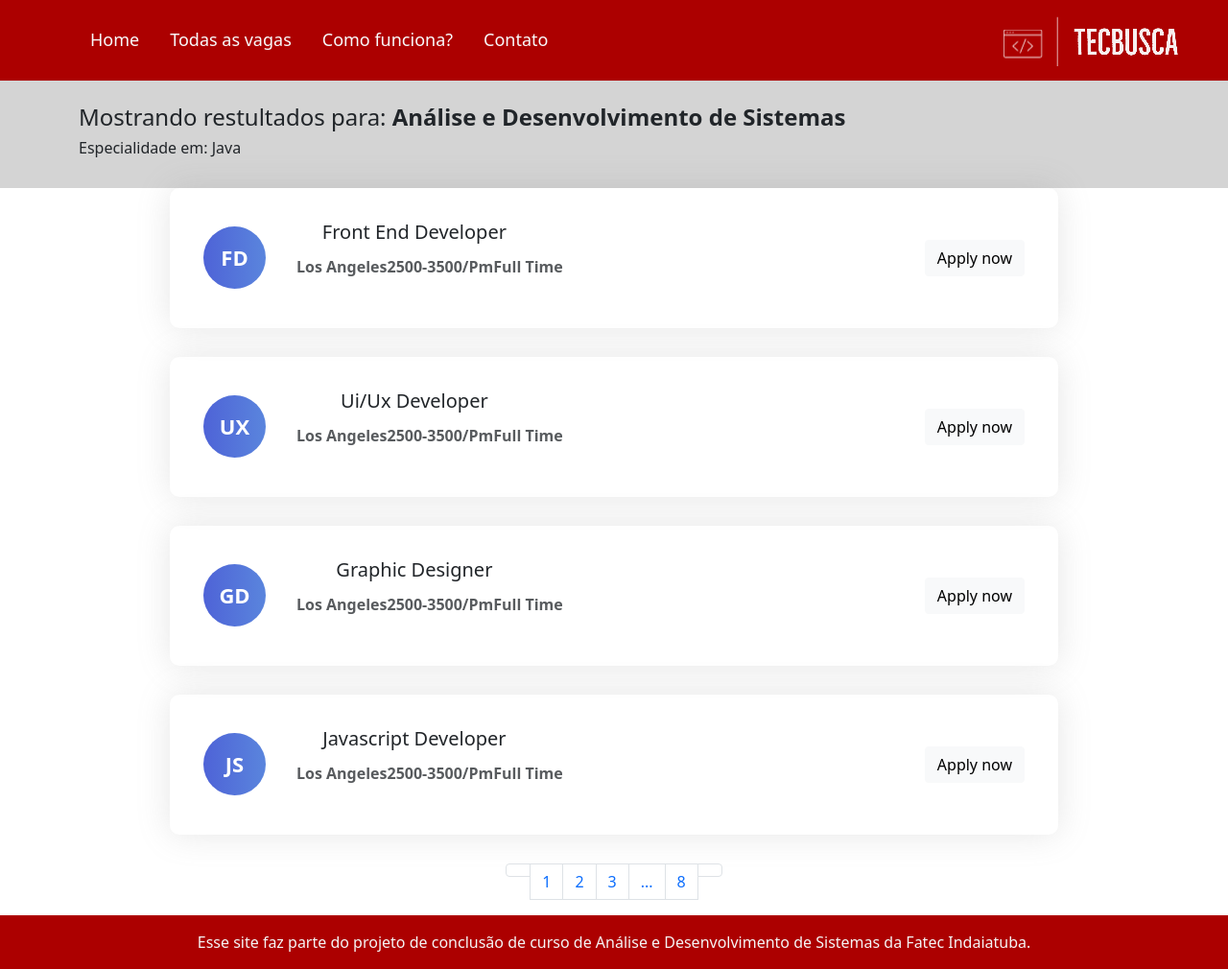
After one commit to YuriQueriquelli/tecbusca, a Flask app: page /vagas in a window 1280 px wide. The commit adds this page. Shown: the whole page at 96% size. Run offline with Flask 2, Linux system fonts and the light colour scheme; some libraries are stand-ins or nearby versions.

Commit message:
Pagina de vagas

```diff
--- a/app.py
+++ b/app.py
@@ -12,5 +12,9 @@ db=SQLAlchemy(app)
 def index():
     return render_template('index.html')
 
+@app.route('/vagas', methods=['GET', 'POST'])
+def vagas():
+    return render_template('vagas.html')
+
 if __name__ == '__main__':
     app.run(port='9090', debug=True)
--- a/static/style.css
+++ b/static/style.css
@@ -16,3 +16,179 @@
     border: 0;
     border-top: 1px solid rgba(0, 0, 0, 0.1);
   }
+
+
+/* ===== Career ===== */
+.career-form {
+  background-color: #4e63d7;
+  border-radius: 5px;
+  padding: 0 16px;
+}
+
+.career-form .form-control {
+  background-color: rgba(255, 255, 255, 0.2);
+  border: 0;
+  padding: 12px 15px;
+  color: #fff;
+}
+
+.career-form .form-control::-webkit-input-placeholder {
+  /* Chrome/Opera/Safari */
+  color: #fff;
+}
+
+.career-form .form-control::-moz-placeholder {
+  /* Firefox 19+ */
+  color: #fff;
+}
+
+.career-form .form-control:-ms-input-placeholder {
+  /* IE 10+ */
+  color: #fff;
+}
+
+.career-form .form-control:-moz-placeholder {
+  /* Firefox 18- */
+  color: #fff;
+}
+
+.career-form .custom-select {
+  background-color: rgba(255, 255, 255, 0.2);
+  border: 0;
+  padding: 12px 15px;
+  color: #fff;
+  width: 100%;
+  border-radius: 5px;
+  text-align: left;
+  height: auto;
+  background-image: none;
+}
+
+.career-form .custom-select:focus {
+  -webkit-box-shadow: none;
+          box-shadow: none;
+}
+
+.career-form .select-container {
+  position: relative;
+}
+
+.career-form .select-container:before {
+  position: absolute;
+  right: 15px;
+  top: calc(50% - 14px);
+  font-size: 18px;
+  color: #ffffff;
+  content: '\F2F9';
+  font-family: "Material-Design-Iconic-Font";
+}
+
+.filter-result .job-box {
+  -webkit-box-shadow: 0 0 35px 0 rgba(130, 130, 130, 0.2);
+          box-shadow: 0 0 35px 0 rgba(130, 130, 130, 0.2);
+  border-radius: 10px;
+  padding: 10px 35px;
+}
+
+ul {
+  list-style: none;
+}
+
+.list-disk li {
+  list-style: none;
+  margin-bottom: 12px;
+}
+
+.list-disk li:last-child {
+  margin-bottom: 0;
+}
+
+.job-box .img-holder {
+  height: 65px;
+  width: 65px;
+  background-color: #4e63d7;
+  background-image: -webkit-gradient(linear, left top, right top, from(rgba(78, 99, 215, 0.9)), to(#5a85dd));
+  background-image: linear-gradient(to right, rgba(78, 99, 215, 0.9) 0%, #5a85dd 100%);
+  font-family: "Open Sans", sans-serif;
+  color: #fff;
+  font-size: 22px;
+  font-weight: 700;
+  display: -webkit-box;
+  display: -ms-flexbox;
+  display: flex;
+  -webkit-box-pack: center;
+      -ms-flex-pack: center;
+          justify-content: center;
+  -webkit-box-align: center;
+      -ms-flex-align: center;
+          align-items: center;
+  border-radius: 65px;
+}
+
+.career-title {
+  background-color: #4e63d7;
+  color: #fff;
+  padding: 15px;
+  text-align: center;
+  border-radius: 10px 10px 0 0;
+  background-image: -webkit-gradient(linear, left top, right top, from(rgba(78, 99, 215, 0.9)), to(#5a85dd));
+  background-image: linear-gradient(to right, rgba(78, 99, 215, 0.9) 0%, #5a85dd 100%);
+}
+
+.job-overview {
+  -webkit-box-shadow: 0 0 35px 0 rgba(130, 130, 130, 0.2);
+          box-shadow: 0 0 35px 0 rgba(130, 130, 130, 0.2);
+  border-radius: 10px;
+}
+
+@media (min-width: 992px) {
+  .job-overview {
+    position: -webkit-sticky;
+    position: sticky;
+    top: 70px;
+  }
+}
+
+.job-overview .job-detail ul {
+  margin-bottom: 28px;
+}
+
+.job-overview .job-detail ul li {
+  opacity: 0.75;
+  font-weight: 600;
+  margin-bottom: 15px;
+}
+
+.job-overview .job-detail ul li i {
+  font-size: 20px;
+  position: relative;
+  top: 1px;
+}
+
+.job-overview .overview-bottom,
+.job-overview .overview-top {
+  padding: 35px;
+}
+
+.job-content ul li {
+  font-weight: 600;
+  opacity: 0.75;
+  border-bottom: 1px solid #ccc;
+  padding: 10px 5px;
+}
+
+@media (min-width: 768px) {
+  .job-content ul li {
+    border-bottom: 0;
+    padding: 0;
+  }
+}
+
+.job-content ul li i {
+  font-size: 20px;
+  position: relative;
+  top: 1px;
+}
+.mb-30 {
+    margin-bottom: 30px;
+}
--- /dev/null
+++ b/templates/vagas.html
@@ -0,0 +1,199 @@
+<!DOCTYPE html>
+<html lang="en">
+<head>
+    <meta charset="UTF-8">
+    <meta http-equiv="X-UA-Compatible" content="IE=edge">
+    <meta name="viewport" content="width=device-width, initial-scale=1.0">
+    <!-- Bootstrap CSS -->
+    <link rel="stylesheet" href="https://cdnjs.cloudflare.com/ajax/libs/material-design-iconic-font/2.2.0/css/material-design-iconic-font.min.css" integrity="sha256-3sPp8BkKUE7QyPSl6VfBByBroQbKxKG7tsusY2mhbVY=" crossorigin="anonymous" />
+    <link href="https://cdn.jsdelivr.net/npm/bootstrap@5.1.3/dist/css/bootstrap.min.css" rel="stylesheet" integrity="sha384-1BmE4kWBq78iYhFldvKuhfTAU6auU8tT94WrHftjDbrCEXSU1oBoqyl2QvZ6jIW3" crossorigin="anonymous">
+    <link href="static/style.css" rel="stylesheet">
+    <link rel="apple-touch-icon" sizes="180x180"  href="../static/icon/apple-touch-icon.png">
+    <link rel="icon" type="image/png" sizes="32x32" href="../static/icon/favicon-32x32.png">
+    <link rel="icon" type="image/png" sizes="16x16" href="../static/icon/favicon-16x16.png">
+    <title>TecBusca - VAGAS</title>
+</head>
+<body>
+    <div class="container-bg-red">
+        <div class="container p-1">
+            <div class="row">
+                <div class="col-sm-4 col-md-4 col-lg-10 p-3">
+                    <ul class="nav">
+                        <li class="nav-item">
+                          <a class="nav-link link-light" href="/">Home</a>
+                        </li>
+                        <li class="nav-item">
+                          <a class="nav-link link-light" href="#">Todas as vagas</a>
+                        </li>
+                        <li class="nav-item">
+                          <a class="nav-link link-light" href="#">Como funciona?</a>
+                        </li>
+                        <li class="nav-item">
+                          <a class="nav-link link-light">Contato</a>
+                        </li>
+                      </ul>
+                </div>
+                <div class="col-sm-8 col-md-8 col-lg-2 mt-2">
+                    <a class="navbar-brand" href="#">
+                        <img src="../static/logo.png" alt="TecBusca">
+                      </a>
+                </div>
+            </div>
+        </div>
+    </div>
+    <!-- END OF MENU BAR-->
+    <div class="container-bg-grey">
+        <div class="container mx-auto pt-4 pb-4">
+            <h4>
+                Mostrando restultados para: <b>Análise e Desenvolvimento de Sistemas</b>
+            </h4>
+            <h6>
+                Especialidade em: Java
+            </h6>
+        </div>
+    </div>
+
+    <!-- TEMPLATE START-->
+    <div class="container">
+        <div class="row">
+            <div class="col-lg-10 mx-auto pt-6">
+                <div class="career-search mb-60">
+                    <div class="filter-result">
+                       <div class="job-box d-md-flex align-items-center justify-content-between mb-30">
+                            <div class="job-left my-4 d-md-flex align-items-center flex-wrap">
+                                <div class="img-holder mr-md-4 mb-md-0 mb-4 mx-auto mx-md-0 d-md-none d-lg-flex">
+                                    FD
+                                </div>
+                                <div class="job-content">
+                                    <h5 class="text-center text-md-left">Front End Developer</h5>
+                                    <ul class="d-md-flex flex-wrap text-capitalize ff-open-sans">
+                                        <li class="mr-md-4">
+                                            <i class="zmdi zmdi-pin mr-2"></i> Los Angeles
+                                        </li>
+                                        <li class="mr-md-4">
+                                            <i class="zmdi zmdi-money mr-2"></i> 2500-3500/pm
+                                        </li>
+                                        <li class="mr-md-4">
+                                            <i class="zmdi zmdi-time mr-2"></i> Full Time
+                                        </li>
+                                    </ul>
+                                </div>
+                            </div>
+                            <div class="job-right my-4 flex-shrink-0">
+                                <a href="#" class="btn d-block w-100 d-sm-inline-block btn-light">Apply now</a>
+                            </div>
+                        </div>
+
+                        <div class="job-box d-md-flex align-items-center justify-content-between mb-30">
+                            <div class="job-left my-4 d-md-flex align-items-center flex-wrap">
+                                <div class="img-holder mr-md-4 mb-md-0 mb-4 mx-auto mx-md-0 d-md-none d-lg-flex">
+                                    UX
+                                </div>
+                                <div class="job-content">
+                                    <h5 class="text-center text-md-left">Ui/Ux Developer</h5>
+                                    <ul class="d-md-flex flex-wrap text-capitalize ff-open-sans">
+                                        <li class="mr-md-4">
+                                            <i class="zmdi zmdi-pin mr-2"></i> Los Angeles
+                                        </li>
+                                        <li class="mr-md-4">
+                                            <i class="zmdi zmdi-money mr-2"></i> 2500-3500/pm
+                                        </li>
+                                        <li class="mr-md-4">
+                                            <i class="zmdi zmdi-time mr-2"></i> Full Time
+                                        </li>
+                                    </ul>
+                                </div>
+                            </div>
+                            <div class="job-right my-4 flex-shrink-0">
+                                <a href="#" class="btn d-block w-100 d-sm-inline-block btn-light">Apply now</a>
+                            </div>
+                        </div>
+
+                        <div class="job-box d-md-flex align-items-center justify-content-between mb-30">
+                            <div class="job-left my-4 d-md-flex align-items-center flex-wrap">
+                                <div class="img-holder mr-md-4 mb-md-0 mb-4 mx-auto mx-md-0 d-md-none d-lg-flex">
+                                    GD
+                                </div>
+                                <div class="job-content">
+                                    <h5 class="text-center text-md-left">Graphic Designer</h5>
+                                    <ul class="d-md-flex flex-wrap text-capitalize ff-open-sans">
+                                        <li class="mr-md-4">
+                                            <i class="zmdi zmdi-pin mr-2"></i> Los Angeles
+                                        </li>
+                                        <li class="mr-md-4">
+                                            <i class="zmdi zmdi-money mr-2"></i> 2500-3500/pm
+                                        </li>
+                                        <li class="mr-md-4">
+                                            <i class="zmdi zmdi-time mr-2"></i> Full Time
+                                        </li>
+                                    </ul>
+                                </div>
+                            </div>
+                            <div class="job-right my-4 flex-shrink-0">
+                                <a href="#" class="btn d-block w-100 d-sm-inline-block btn-light">Apply now</a>
+                            </div>
+                        </div>
+
+                        <div class="job-box d-md-flex align-items-center justify-content-between mb-30">
+                            <div class="job-left my-4 d-md-flex align-items-center flex-wrap">
+                                <div class="img-holder mr-md-4 mb-md-0 mb-4 mx-auto mx-md-0 d-md-none d-lg-flex">
+                                    JS
+                                </div>
+                                <div class="job-content">
+                                    <h5 class="text-center text-md-left">Javascript Developer</h5>
+                                    <ul class="d-md-flex flex-wrap text-capitalize ff-open-sans">
+                                        <li class="mr-md-4">
+                                            <i class="zmdi zmdi-pin mr-2"></i> Los Angeles
+                                        </li>
+                                        <li class="mr-md-4">
+                                            <i class="zmdi zmdi-money mr-2"></i> 2500-3500/pm
+                                        </li>
+                                        <li class="mr-md-4">
+                                            <i class="zmdi zmdi-time mr-2"></i> Full Time
+                                        </li>
+                                    </ul>
+                                </div>
+                            </div>
+                            <div class="job-right my-4 flex-shrink-0">
+                                <a href="#" class="btn d-block w-100 d-sm-inline-block btn-light">Apply now</a>
+                            </div>
+                        </div>
+
+                    </div>
+                </div>
+                <!-- START Pagination -->
+                <nav aria-label="Page navigation">
+                    <ul class="pagination pagination-reset justify-content-center">
+                        <li class="page-item disabled">
+                            <a class="page-link" href="#" tabindex="-1" aria-disabled="true">
+                                <i class="zmdi zmdi-long-arrow-left"></i>
+                            </a>
+                        </li>
+                        <li class="page-item"><a class="page-link" href="#">1</a></li>
+                        <li class="page-item d-none d-md-inline-block"><a class="page-link" href="#">2</a></li>
+                        <li class="page-item d-none d-md-inline-block"><a class="page-link" href="#">3</a></li>
+                        <li class="page-item"><a class="page-link" href="#">...</a></li>
+                        <li class="page-item"><a class="page-link" href="#">8</a></li>
+                        <li class="page-item">
+                            <a class="page-link" href="#">
+                                <i class="zmdi zmdi-long-arrow-right"></i>
+                            </a>
+                        </li>
+                    </ul>
+                </nav>
+                <!-- END Pagination -->
+            </div>
+        </div>
+
+    </div>
+    <div class="container-bg-red text-center">
+        <div class="row pt-3">
+            <p style="color: whitesmoke;">
+                Esse site faz parte do projeto de conclusão de curso de Análise e Desenvolvimento de Sistemas da Fatec Indaiatuba.
+            </p>
+        </div>
+    </div>
+    <script src="https://cdn.jsdelivr.net/npm/@popperjs/core@2.10.2/dist/umd/popper.min.js" integrity="sha384-7+zCNj/IqJ95wo16oMtfsKbZ9ccEh31eOz1HGyDuCQ6wgnyJNSYdrPa03rtR1zdB" crossorigin="anonymous"></script>
+    <script src="https://cdn.jsdelivr.net/npm/bootstrap@5.1.3/dist/js/bootstrap.min.js" integrity="sha384-QJHtvGhmr9XOIpI6YVutG+2QOK9T+ZnN4kzFN1RtK3zEFEIsxhlmWl5/YESvpZ13" crossorigin="anonymous"></script>
+</body>
+</html>
```
